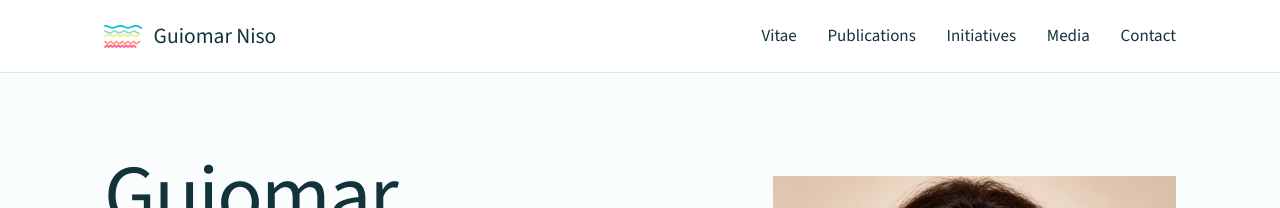
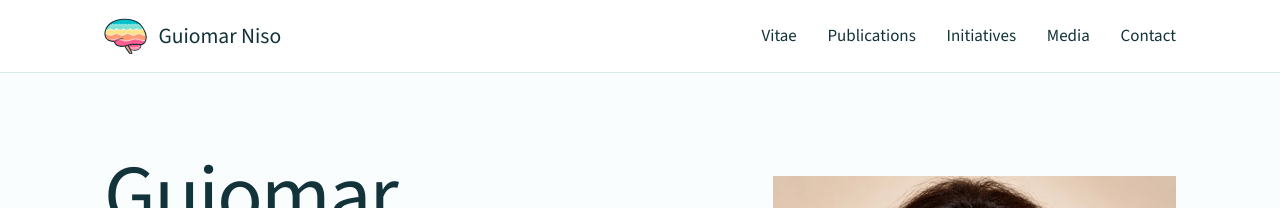
Before and after one commit to guiomar/guiomar.github.io, a Jekyll site: the page built from index.html, in a window 1280 px wide. Shown: the top 208 px of the page. Built offline with Jekyll 4.4.1, drawn with Linux system fonts in a browser that asks for light colours.

Commit message:
Header: group logo next to the name
Co-Authored-By: Claude Opus 5.5 <noreply@anthropic.com>
Claude-Session: https://claude.ai/code/session_016qHx7xJtVuA2p8MXZK7uaB

```diff
--- a/_includes/header.html
+++ b/_includes/header.html
@@ -1,7 +1,7 @@
 <header class="site-head">
   <div class="wrap site-head__inner">
     <a class="brand" href="{{ '/' | relative_url }}">
-      {% include mark.html %}
+      {% include logo-mark.html %}
       <span>Guiomar Niso</span>
     </a>
     <button class="nav-toggle" aria-expanded="false" aria-controls="site-nav">Menu</button>
--- /dev/null
+++ b/_includes/logo-mark.html
@@ -0,0 +1,14 @@
+<svg class="logo-mark" xmlns="http://www.w3.org/2000/svg" viewBox="-6 40 612 524" role="img" aria-label="Neuroimaging Group logo">
+<defs><clipPath id="hdcb"><path d="M290 57C317 58 357 61 386 68C415 75 439 83 462 97C485 111 506 128 524 150C542 172 561 207 572 232C583 257 590 279 592 300C594 321 591 342 586 358C581 374 571 388 560 398C549 408 537 413 520 416C503 419 480 414 460 414C440 414 420 413 400 414C380 415 358 418 340 422C322 426 308 435 290 438C272 441 249 443 232 442C215 441 199 436 186 430C173 424 164 413 156 404C148 395 149 382 140 376C131 370 113 371 100 368C87 365 72 362 60 356C48 350 36 341 28 330C20 319 13 306 10 290C7 274 6 251 10 232C14 213 19 196 32 176C45 156 66 132 88 115C110 98 143 86 166 77C189 68 205 65 226 62C247 59 263 56 290 57Z"/></clipPath><clipPath id="hdcl"><path d="M330 412C326 462 372 499 430 498C488 497 522 462 518 404Z"/></clipPath></defs>
+<path d="M330 412C326 462 372 499 430 498C488 497 522 462 518 404Z" fill="#FF5D8F" stroke="#12333B" stroke-width="15" stroke-linejoin="round"/>
+<g clip-path="url(#hdcl)" fill="none" stroke="#FFFFFF" stroke-width="8.5" stroke-linecap="round"><path d="M336 450C380 470 450 472 524 438"/><path d="M350 474C394 488 452 490 514 466"/></g>
+<path d="M282 425C300 470 330 506 358 540C366 549 384 549 390 538C380 510 356 470 336 425Z" fill="#FF9A76" stroke="#12333B" stroke-width="15" stroke-linejoin="round"/>
+<g clip-path="url(#hdcb)" stroke="#FFFFFF" stroke-width="9"><rect x="0" y="0" width="640" height="620" fill="#00C2CB" stroke="none"/>
+<path fill="#7FE0D4" d="M-30 134 Q-18.5 121 -7 134 T16 134 T39 134 T62 134 T85 134 T108 134 T131 134 T154 134 T177 134 T200 134 T223 134 T246 134 T269 134 T292 134 T315 134 T338 134 T361 134 T384 134 T407 134 T430 134 T453 134 T476 134 T499 134 T522 134 T545 134 T568 134 T591 134 T614 134 T637 134 T660 134 L660 620 L-30 620Z"/>
+<path fill="#FFE38A" d="M-30 204 Q-7 182 16 204 T62 204 T108 204 T154 204 T200 204 T246 204 T292 204 T338 204 T384 204 T430 204 T476 204 T522 204 T568 204 T614 204 T660 204 L660 620 L-30 620Z"/>
+<path fill="#FF9A76" d="M-30 274 Q10 244 50 274 T130 274 T210 274 T290 274 T370 274 T450 274 T530 274 T610 274 T690 274 L690 620 L-30 620Z"/>
+<path fill="#FF5D8F" d="M-165 352 Q-97.5 320 -30 352 T105 352 T240 352 T375 352 T510 352 T645 352 L645 620 L-165 620Z"/>
+</g>
+<path fill="none" stroke="#12333B" stroke-width="15" stroke-linejoin="round" d="M290 57C317 58 357 61 386 68C415 75 439 83 462 97C485 111 506 128 524 150C542 172 561 207 572 232C583 257 590 279 592 300C594 321 591 342 586 358C581 374 571 388 560 398C549 408 537 413 520 416C503 419 480 414 460 414C440 414 420 413 400 414C380 415 358 418 340 422C322 426 308 435 290 438C272 441 249 443 232 442C215 441 199 436 186 430C173 424 164 413 156 404C148 395 149 382 140 376C131 370 113 371 100 368C87 365 72 362 60 356C48 350 36 341 28 330C20 319 13 306 10 290C7 274 6 251 10 232C14 213 19 196 32 176C45 156 66 132 88 115C110 98 143 86 166 77C189 68 205 65 226 62C247 59 263 56 290 57Z"/>
+<path fill="none" stroke="#12333B" stroke-width="9" stroke-linecap="round" d="M146 376C176 350 216 334 262 328"/>
+</svg>
--- a/assets/css/main.css
+++ b/assets/css/main.css
@@ -357,3 +357,4 @@ p { margin: 0 0 1em; }
 #positions .cv2__logo img[src$="ciber-bbn.svg"] { width: 5.2rem; height: auto; max-width: none; margin-right: 1.6rem; }
 #awards li.cv2__pos { padding-right: 1.3rem !important; min-height: 0; }
 #awards li.cv2__pos { padding-right: 5.6rem !important; }
+.brand .logo-mark { width: 2.7rem; height: auto; flex-shrink: 0; }
```
